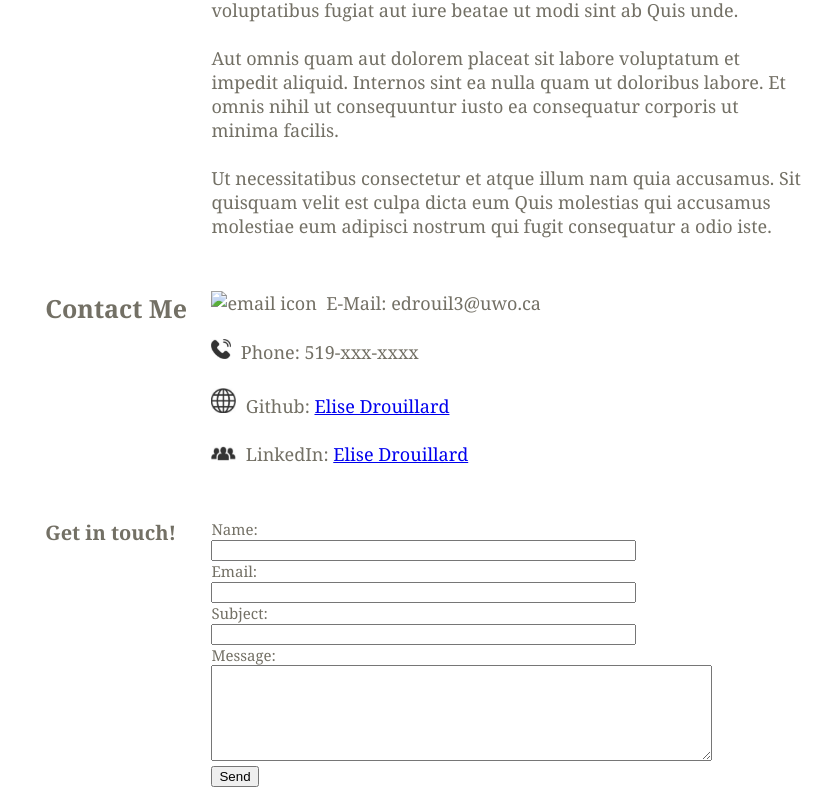
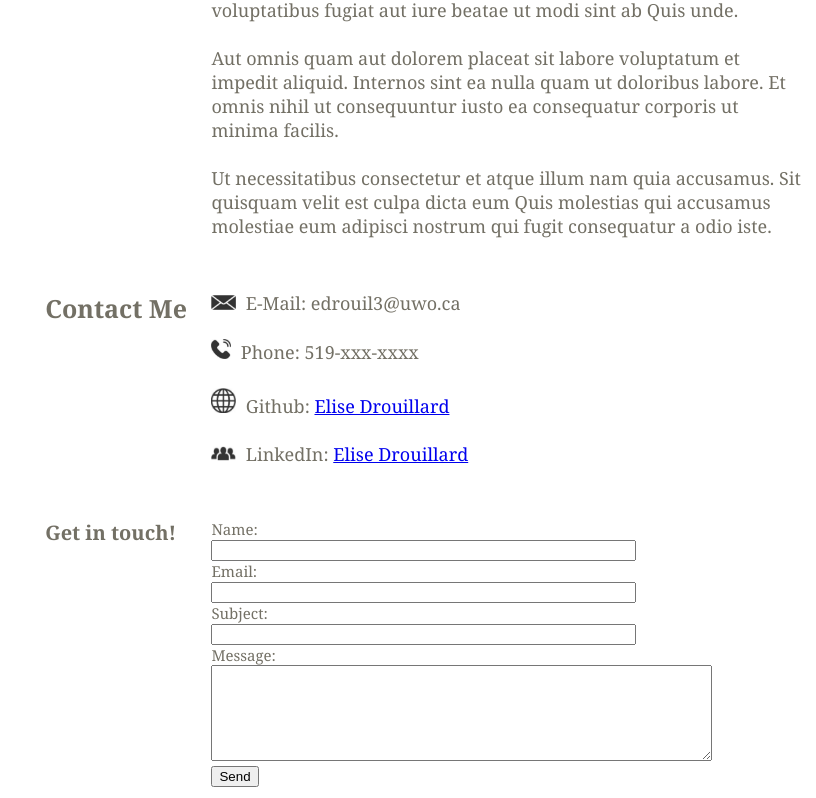
Before and after one commit to elisedrouillard/intro-test, a plain HTML site: page index.html in a window 1280 px wide. Shown: the part 1034-1832 px from the top of the page, without its empty margins (464-1280 px from the left). Drawn offline with Linux system fonts and the light colour scheme.

Commit message:
Update index.html

```diff
--- a/index.html
+++ b/index.html
@@ -150,7 +150,7 @@
 				<th valign=top style="text-align: left; padding-top: 50px; padding-left: 20px; font-size: 25px; color: #737065" id="contact">Contact Me</th>
 				<td valign=top style="text-align: left; padding-top: 50px; padding-left: 20px; font-size: 18px; color: #737065">
 
-					<img src="images//email.jpg" alt="email icon" style="width: 25px; height: 15px;">
+					<img src="images/email.jpg" alt="email icon" style="width: 25px; height: 15px;">
 					&nbsp;E-Mail: edrouil3@uwo.ca</br>
 					</br>
 					<img src="images/phone.jpg" alt="phone icon" style="width: 20px; height: 20px;">
```
